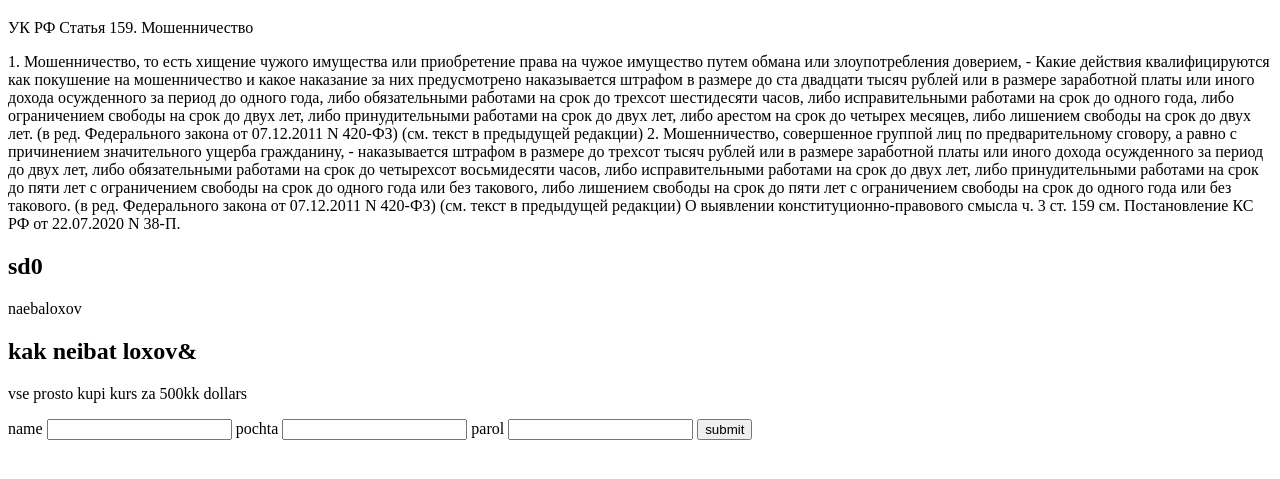
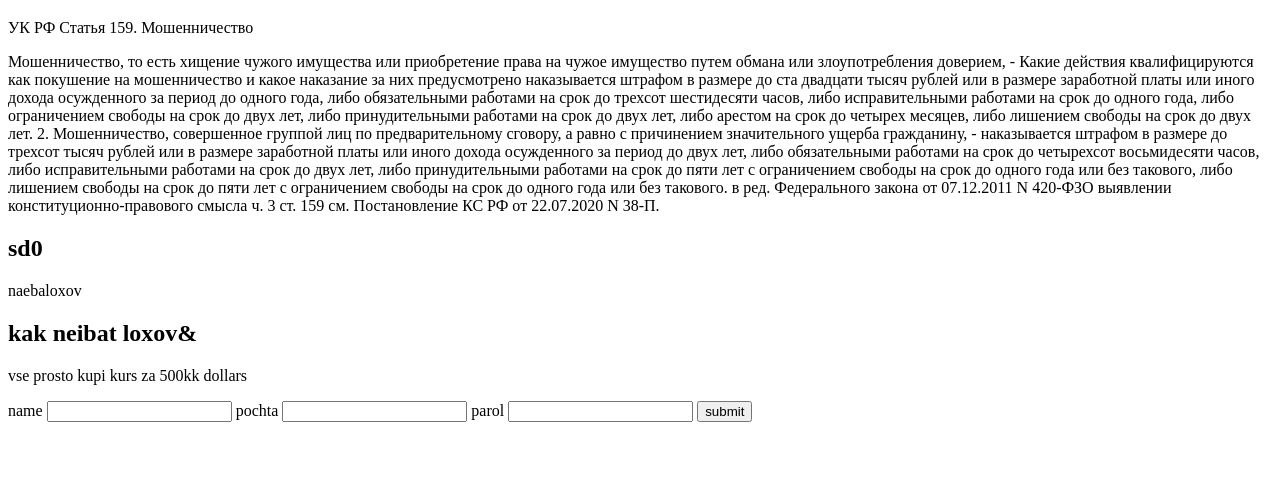
Before and after one commit to tus4ed/-zero, a plain HTML site: page index.html in a window 1280 px wide. Shown: the part 61-540 px from the top of the page. Drawn offline with Linux system fonts and the light colour scheme.

Commit message:
Update2 index.html

```diff
--- a/index.html
+++ b/index.html
@@ -10,25 +10,12 @@
     <main id = "p">
         <div id ='content'>
             <p>УК РФ Статья 159. Мошенничество</p>
-            <p>1. Мошенничество, то есть хищение чужого имущества или приобретение права на чужое имущество путем обмана или злоупотребления доверием, -
-
+            <p>Мошенничество, то есть хищение чужого имущества или приобретение права на чужое имущество путем обмана или злоупотребления доверием, -
 Какие действия квалифицируются как покушение на мошенничество и какое наказание за них предусмотрено
 наказывается штрафом в размере до ста двадцати тысяч рублей или в размере заработной платы или иного дохода осужденного за период до одного года, либо обязательными работами на срок до трехсот шестидесяти часов, либо исправительными работами на срок до одного года, либо ограничением свободы на срок до двух лет, либо принудительными работами на срок до двух лет, либо арестом на срок до четырех месяцев, либо лишением свободы на срок до двух лет.
-
-(в ред. Федерального закона от 07.12.2011 N 420-ФЗ)
-
-(см. текст в предыдущей редакции)
-
 2. Мошенничество, совершенное группой лиц по предварительному сговору, а равно с причинением значительного ущерба гражданину, -
-
 наказывается штрафом в размере до трехсот тысяч рублей или в размере заработной платы или иного дохода осужденного за период до двух лет, либо обязательными работами на срок до четырехсот восьмидесяти часов, либо исправительными работами на срок до двух лет, либо принудительными работами на срок до пяти лет с ограничением свободы на срок до одного года или без такового, либо лишением свободы на срок до пяти лет с ограничением свободы на срок до одного года или без такового.
-
-(в ред. Федерального закона от 07.12.2011 N 420-ФЗ)
-
-(см. текст в предыдущей редакции)
-
-
-О выявлении конституционно-правового смысла ч. 3 ст. 159 см. Постановление КС РФ от 22.07.2020 N 38-П.</p>
+в ред. Федерального закона от 07.12.2011 N 420-ФЗО выявлении конституционно-правового смысла ч. 3 ст. 159 см. Постановление КС РФ от 22.07.2020 N 38-П.</p>
         </div>
         <section>
             <h2>sd0</h2>
```
